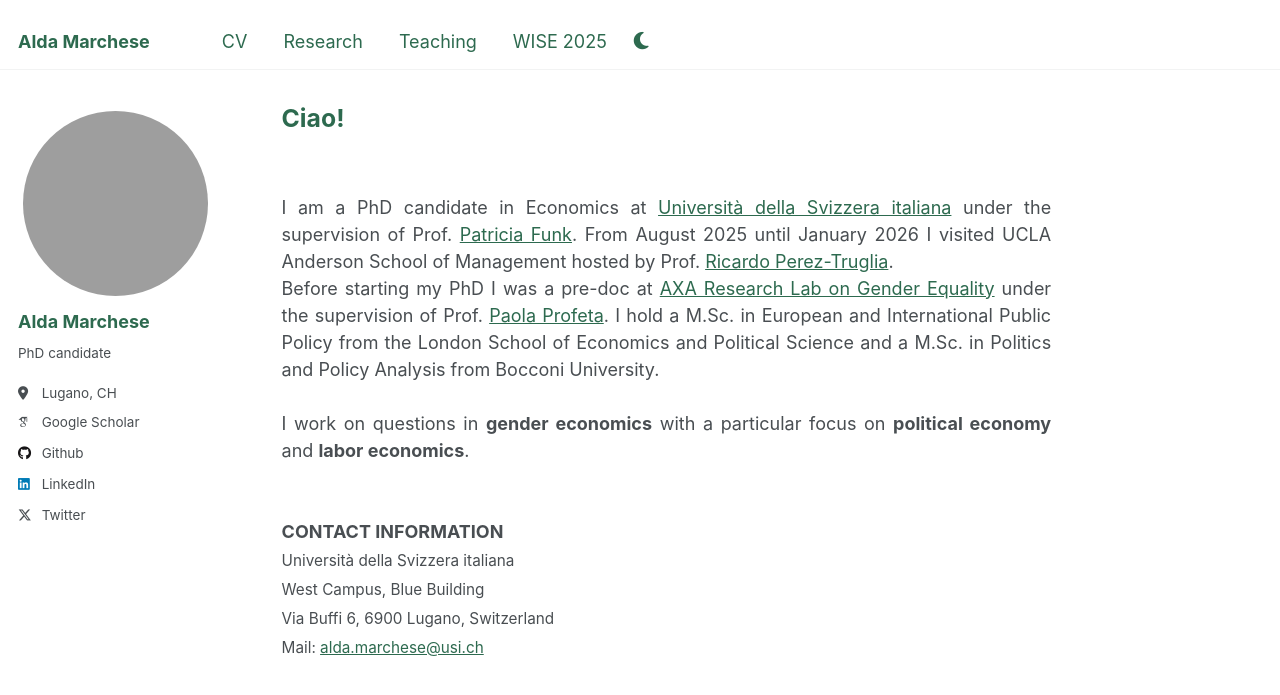
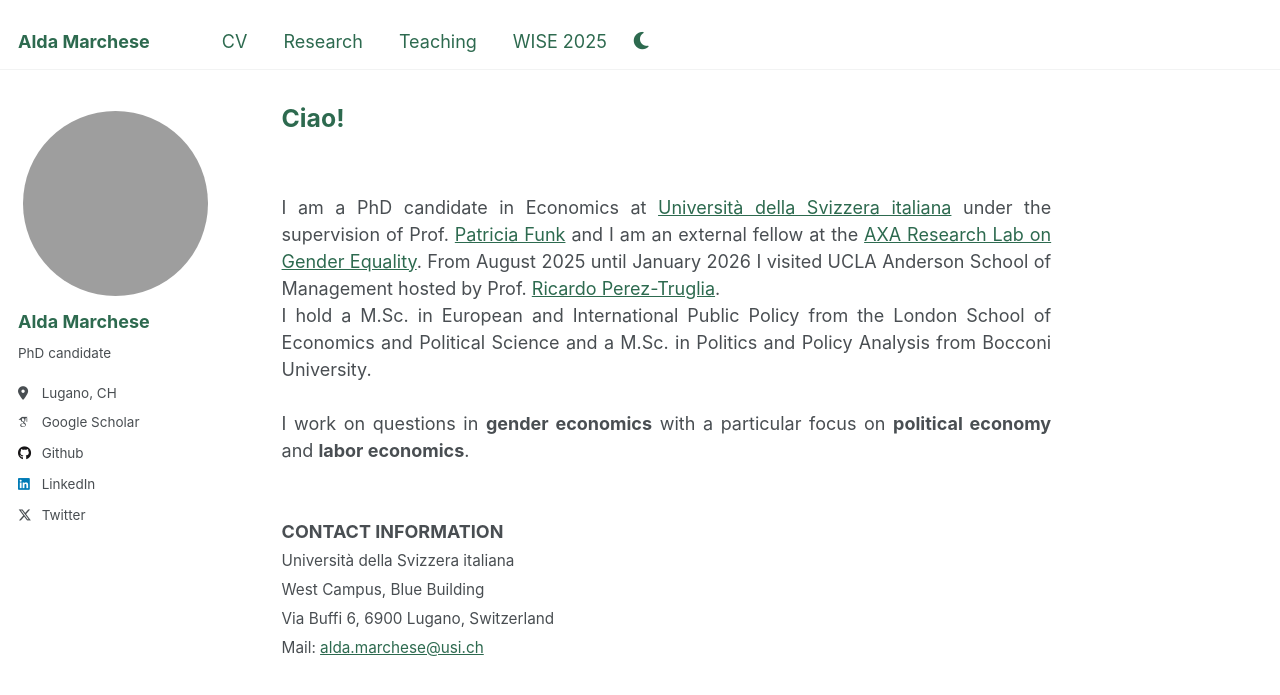
Before and after one commit to aldamarchese/aldamarchese.github.io, a Jekyll site: the page built from _pages/about.md, in a window 1280 px wide. Shown: the top 695 px of the page. Built offline with Jekyll 4.4.1, drawn with Linux system fonts in a browser that asks for light colours; some web fonts are replaced.

Commit message:
Update about.md

```diff
--- a/_pages/about.md
+++ b/_pages/about.md
@@ -8,10 +8,10 @@ redirect_from:
 ---
 <br>
 <div style="text-align: justify; font-size: 1em;">
-I am a PhD candidate in Economics at <a href="https://idep.usi.ch">Università della Svizzera italiana</a> under the supervision of Prof. <a href="https://sites.google.com/site/patriciafelicitasfunk/">Patricia Funk</a>. From August 2025 until January 2026 I visited UCLA Anderson School of Management hosted by Prof. <a href="http://ricardotruglia.bol.ucla.edu">Ricardo Perez-Truglia</a>.
+I am a PhD candidate in Economics at <a href="https://idep.usi.ch">Università della Svizzera italiana</a> under the supervision of Prof. <a href="https://sites.google.com/site/patriciafelicitasfunk/">Patricia Funk</a> and I am an external fellow at the <a href="https://genderlab.unibocconi.eu">AXA Research Lab on Gender Equality</a>. From August 2025 until January 2026 I visited UCLA Anderson School of Management hosted by Prof. <a href="http://ricardotruglia.bol.ucla.edu">Ricardo Perez-Truglia</a>.
 <br>
 
-Before starting my PhD I was a pre-doc at <a href="https://genderlab.unibocconi.eu">AXA Research Lab on Gender Equality</a> under the supervision of Prof. <a href="https://sites.google.com/view/paola-profeta">Paola Profeta</a>. I hold a M.Sc. in European and International Public Policy from the London School of Economics and Political Science and a M.Sc. in Politics and Policy Analysis from Bocconi University.
+I hold a M.Sc. in European and International Public Policy from the London School of Economics and Political Science and a M.Sc. in Politics and Policy Analysis from Bocconi University.
 <br><br>
 
 I work on questions in <strong>gender economics</strong> with a particular focus on <strong>political economy</strong> and <strong>labor economics</strong>.
```
